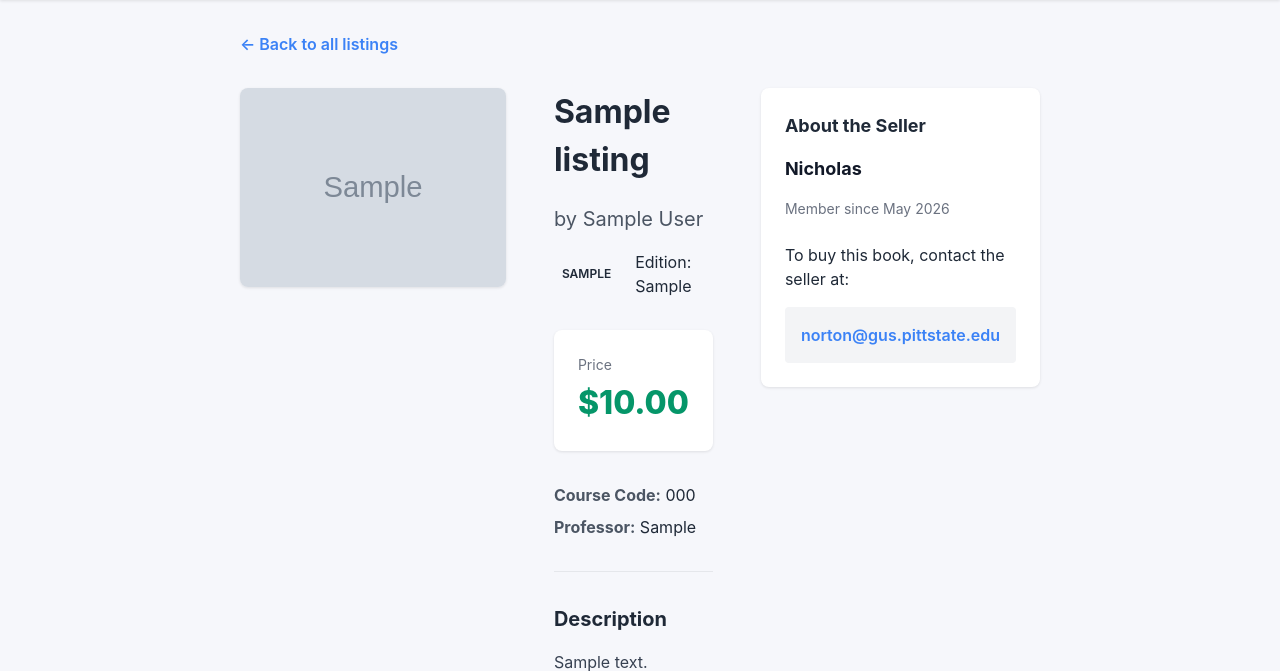
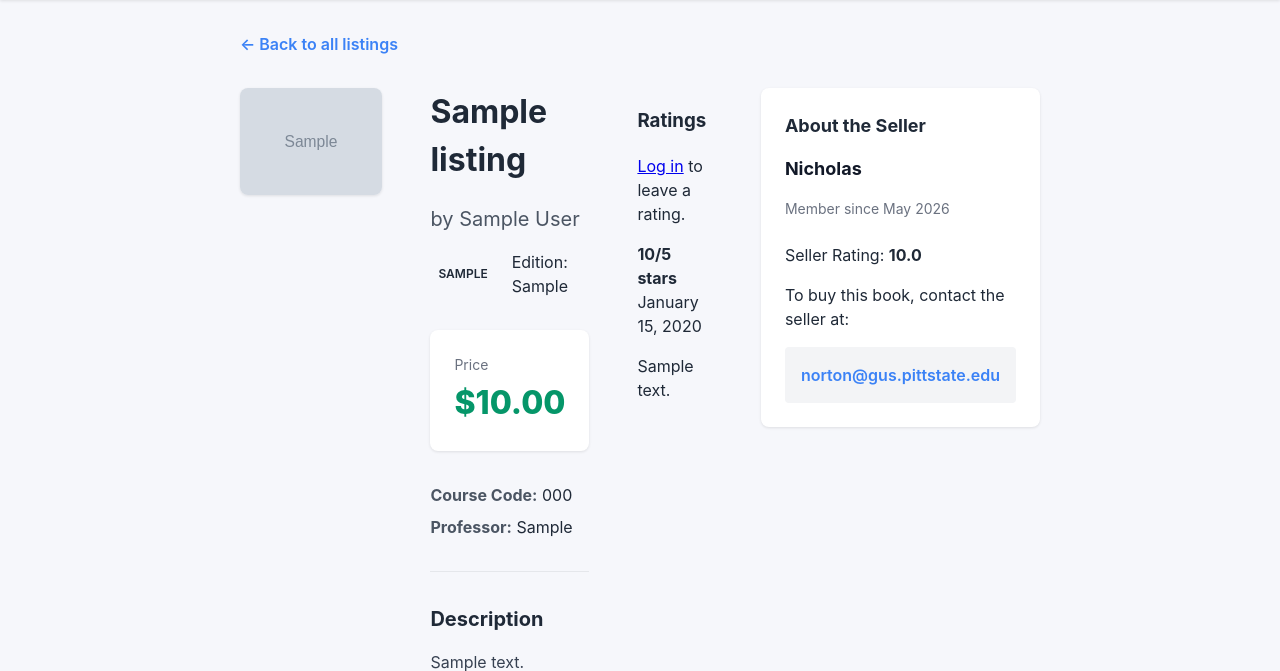
Before and after one commit to nrrorton/pitt-state-book-buyback, a Flask app: page /listings/1 in a window 1280 px wide. Shown: the part 56-727 px from the top of the page. Run offline with Flask 3, Linux system fonts and the light colour scheme; tables that the repository leaves empty hold one stand-in row (values such as "Sample post"); grey boxes marked "Sample" are stand-in pictures.

Commit message:
Added rating functionality/added user profile viewing functionality

```diff
--- a/app.py
+++ b/app.py
@@ -4,7 +4,7 @@ from flask_login import LoginManager, login_user, logout_user, login_required, c
 from flask_jwt_extended import JWTManager, create_access_token, jwt_required, get_jwt_identity
 from config import Config
 from models import db, User, Listing, Rating, Report
-from forms import RegistrationForm, LoginForm, ListingForm, ReportForm
+from forms import RegistrationForm, LoginForm, ListingForm, ReportForm, RatingForm
 from flask_mail import Mail
 from werkzeug.utils import secure_filename
 
@@ -142,7 +142,14 @@ def new_listing():
 @app.route('/listings/<int:listing_id>')
 def listing_detail(listing_id):
     listing = Listing.query.get_or_404(listing_id)
-    return render_template('listings/detail.html', listing=listing)
+    form = RatingForm()
+    already_rated = False
+    if current_user.is_authenticated:
+        already_rated = Rating.query.filter_by(
+            listing_id=listing_id,
+            reviewer_id=current_user.id
+        ).first() is not None
+    return render_template('listings/detail.html', listing=listing, form=form, already_rated=already_rated)
 
 @app.route('/listings/<int:listing_id>/edit', methods=['GET', 'POST'])
 @login_required
@@ -224,6 +231,36 @@ def report_listing(listing_id):
         flash('Your report has been submitted. We will review it shortly.', 'success')
         return redirect(url_for('listing_detail', listing_id=listing.id))
     return render_template('listings/report.html', form=form, listing=listing)
+
+@app.route('/listings/<int:listing_id>/rate', methods=['POST'])
+@login_required
+def rate_listing(listing_id):
+    listing = Listing.query.get_or_404(listing_id)
+
+    if listing.seller_id == current_user.id:
+        flash("You can't rate your own listing.", 'error')
+        return redirect(url_for('listing_detail', listing_id=listing_id))
+
+    existing = Rating.query.filter_by(listing_id=listing_id, reviewer_id=current_user.id).first()
+    if existing:
+        flash('You have already rated this listing.', 'error')
+        return redirect(url_for('listing_detail', listing_id=listing_id))
+
+    score = int(request.form.get('score'))
+    comment = request.form.get('comment', '')
+
+    rating = Rating(
+        listing_id=listing_id,
+        reviewer_id=current_user.id,
+        seller_id=listing.seller_id,
+        score=score,
+        comment=comment
+    )
+
+    db.session.add(rating)
+    db.session.commit()
+    flash('Rating submitted!', 'success')
+    return redirect(url_for('listing_detail', listing_id=listing_id))
 
 # Route for User Profile
 @app.route('/users/<int:user_id>')
--- a/forms.py
+++ b/forms.py
@@ -60,3 +60,9 @@ class ListingForm(FlaskForm):
 class ReportForm(FlaskForm):
     reason = TextAreaField('Reason for Report', validators=[DataRequired(), Length(min=10, max=1000)])
     submit = SubmitField('Submit Report')
+
+class RatingForm(FlaskForm):
+    score = SelectField('Rating', choices=[(str(i), f'{i} stars') for i in range(1, 6)],
+                        validators=[DataRequired()])
+    comment = TextAreaField('Comment (Optional)')
+    submit = SubmitField('Submit Rating')
--- a/templates/listings/detail.html
+++ b/templates/listings/detail.html
@@ -63,11 +63,63 @@
             </div>
         </div>
 
+        <div class="ratings-section">
+            <h3>Ratings</h3>
+
+            {% if current_user.is_authenticated and listing.seller_id != current_user.id %}
+
+                {% if not already_rated %}
+                    <form action="{{ url_for('rate_listing', listing_id=listing.id) }}" method="POST" class="rating-form">
+                        {{ form.hidden_tag() }}
+                        <div class="form-group">
+                            {{ form.score.label }}
+                            {{ form.score(class="form-control") }}
+                        </div>
+                        <div class="form-group">
+                            {{ form.comment.label }}
+                            {{ form.comment(class="form-control", rows=3, placeholder="Leave a comment about your experience..") }}
+                        </div>
+                        {{ form.submit(class="btn btn-primary") }}
+                    </form>
+                {% else %}
+                    <p class="already-rated">You have already rated this listing</p>
+                {% endif %}
+            {% elif not current_user.is_authenticated %}
+                <p><a href="{{ url_for('login') }}">Log in</a> to leave a rating.</p>
+            {% endif %}
+
+            {% if listing.ratings %}
+                <div class="rating-list">
+                    {% for rating in listing.ratings %}
+                        <div class="rating-card">
+                            <div class="rating-header">
+                                <strong>{{ rating.score }}/5 stars</strong>
+                                <span class="rating-date">{{ rating.created_at.strftime('%B %d, %Y') }}</span>
+                            </div>
+                            {% if rating.comment %}
+                                <p class="rating-comment">{{ rating.comment }}</p>
+                            {% endif %}
+                        </div>
+                    {% endfor %}
+                </div>
+            {% else %}
+                <p class="no-ratings">No ratings yet for this listing.</p>
+            {% endif %}
+        </div>
+
         <div class="seller-sidebar">
             <div class="seller-card">
                 <h3>About the Seller</h3>
                 <p class="seller-name"><a href="{{ url_for('profile', user_id=listing.seller.id) }}">{{ listing.seller.display_name }}</a></p>
                 <p class="seller-meta">Member since {{ listing.seller.created_at.strftime('%B %Y') }}</p>
+
+                {% set avg = listing.seller.average_rating() %}
+                {% if avg %}
+                    <p class="seller-rating">Seller Rating: <strong> {{ avg }}</strong></p>
+                {% else %}
+                    <p class="seller-rating">No ratings yet.</p>
+                {% endif %}
+
                 <div class="seller-contact">
                     <p>To buy this book, contact the seller at:</p>
                     <a href="mailto:{{ listing.seller.email }}" class="contact-email">{{ listing.seller.email }}</a>
--- a/templates/listings/index.html
+++ b/templates/listings/index.html
@@ -25,7 +25,7 @@
                         {% endif %}
                     </div>
                     <p class="price">${{ "%.2f"|format(listing.price) }}</p>
-                    <p class="seller">Sold by: {{ listing.seller.display_name }}</p>
+                    <p class="seller">Sold by: <a href="{{ url_for('profile', user_id=listing.seller.id) }} onclick="event.stopPropagation();">{{ listing.seller.display_name }}</a></p>
                 </div>
             </div>
         </a>
```
